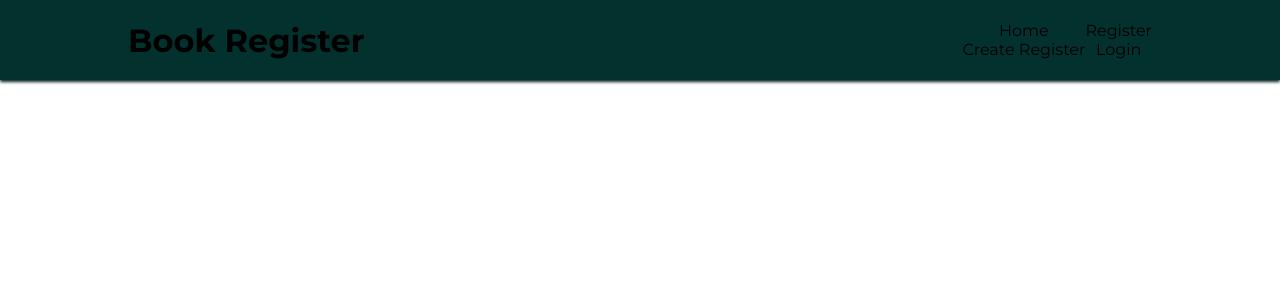
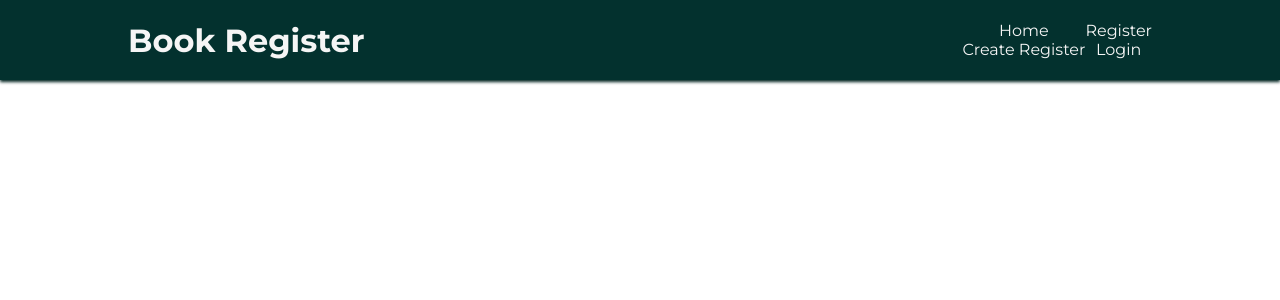
Before and after one commit to VitorMours/Semtec, a Flask app: page / in a window 1280 px wide. Shown: the top 300 px of the page. Run offline with Flask 3, Linux system fonts and the light colour scheme.

Commit message:
First Commit

```diff
--- a/src/static/css/styles.css
+++ b/src/static/css/styles.css
@@ -24,6 +24,7 @@
 header {
   height:10vh;
   background-color: var(--background);
+  color:whitesmoke;
   box-shadow: 0px 2px 3px var(--background-darker);
 
 }
@@ -53,7 +54,7 @@ li {
 
 a {
   text-decoration: none;
-  color:black;
+  color:whitesmoke;
 }
 
 a:hover {
```
